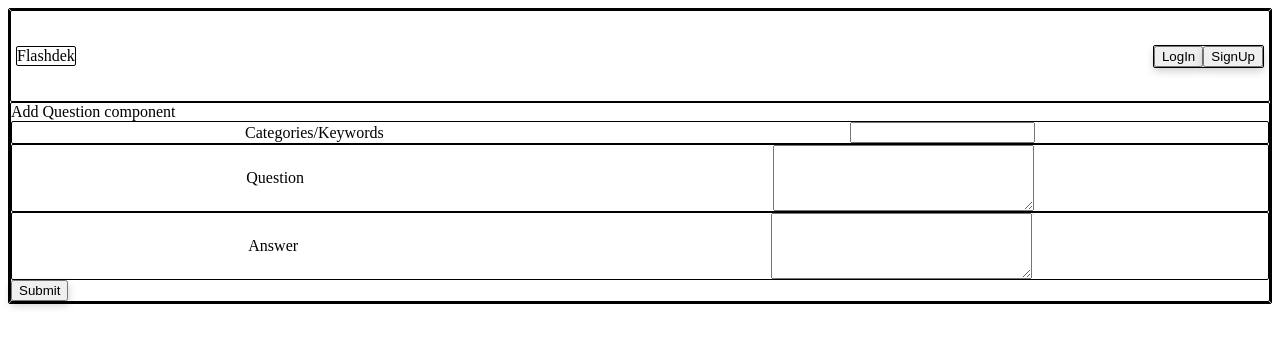
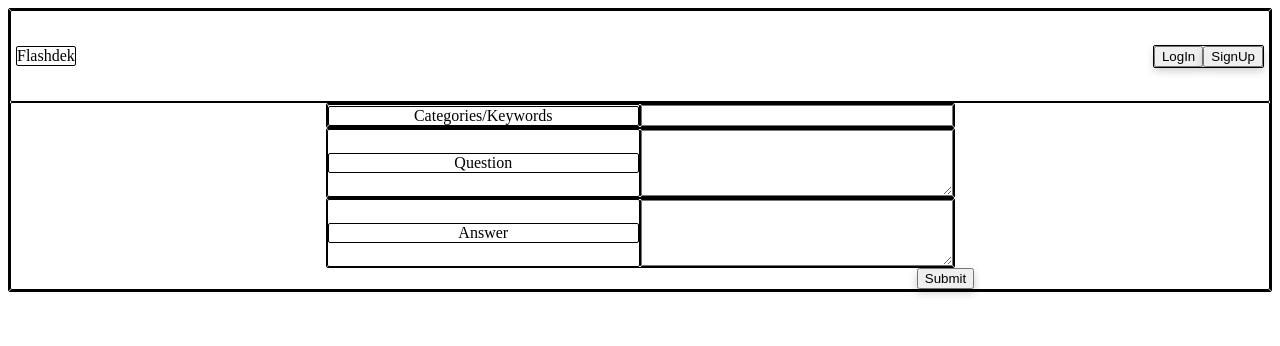
Before and after one commit to Flashdek/Flashdek, a React app: page /add in a window 1280 px wide. Shown: the top 346 px of the page. Built offline with nearby package versions, Linux system fonts and the light colour scheme.

Commit message:
finished AddQuestion component

```diff
--- a/package.json
+++ b/package.json
@@ -20,15 +20,19 @@
   },
   "homepage": "https://github.com/Flashdek/Flashdek#readme",
   "devDependencies": {
+    "@babel/core": "^7.16.0",
     "@babel/preset-react": "^7.16.0",
     "babel-loader": "^8.2.3",
     "concurrently": "^6.4.0",
     "cross-env": "^7.0.3",
     "css-loader": "^6.5.1",
     "html-webpack-plugin": "^5.5.0",
+    "nodemon": "^2.0.15",
     "style-loader": "^3.3.1",
+    "webpack": "^5.64.4",
     "webpack-cli": "^4.9.1",
-    "webpack-dev-server": "^4.6.0"
+    "webpack-dev-server": "^4.6.0",
+    "webpack-hot-middleware": "^2.25.1"
   },
   "dependencies": {
     "react": "^17.0.2",
--- a/src/components/AddQuestion.jsx
+++ b/src/components/AddQuestion.jsx
@@ -3,18 +3,29 @@ import React from 'react';
 const AddQuestion = () => {
   return (
     <div id="questionInput">
-      Add Question component
-      <div className="categories">
-        Categories/Keywords
-        <input></input>
+      <div className="row">
+        <div className="column">
+          <div className="categories">Categories/Keywords</div>
+        </div>
+        <div className="column">
+          <input></input>
+        </div>
       </div>
-      <div className="question">
-        Question
-        <textarea rows='4' cols='30'></textarea>
+      <div className="row">
+        <div className="column">
+          <div className="question">Question</div>
+        </div>
+        <div className="column">
+          <textarea rows='4' cols='30'></textarea>
+        </div>
       </div>
-      <div className="answer">
-        Answer
-        <textarea rows='4' cols='30'></textarea>
+      <div className="row">
+        <div className="column">
+          <div className="answer">Answer</div>
+        </div>
+        <div className="column">
+          <textarea rows='4' cols='30'></textarea>
+        </div>
       </div>
       <button id="submit">Submit</button>
     </div>
--- a/src/stylesheets/style.css
+++ b/src/stylesheets/style.css
@@ -137,10 +137,26 @@ button:hover {
 .question, .answer, .categories {
   display: flex;
   flex-direction: row;
-  justify-content: space-around;
+  justify-content: center;
   align-items: center;
 }
 
+/* rows and columns for AddQuestion styling */
+.row {
+  display: flex;
+  flex-direction: row;
+  flex-wrap: wrap;
+  margin: 0 25% 0 25%;
+}
+
+.column {
+  display: flex;
+  flex-direction: column;
+  flex-basis: 100%;
+  flex: 1;
+  justify-content: center;
+}
+
 #submit {
-  display: flex;
+  margin: 0 0 0 72%;
 }
```
Also changed, not shown: 1 other file (tests, documents, lock files or other folders).
